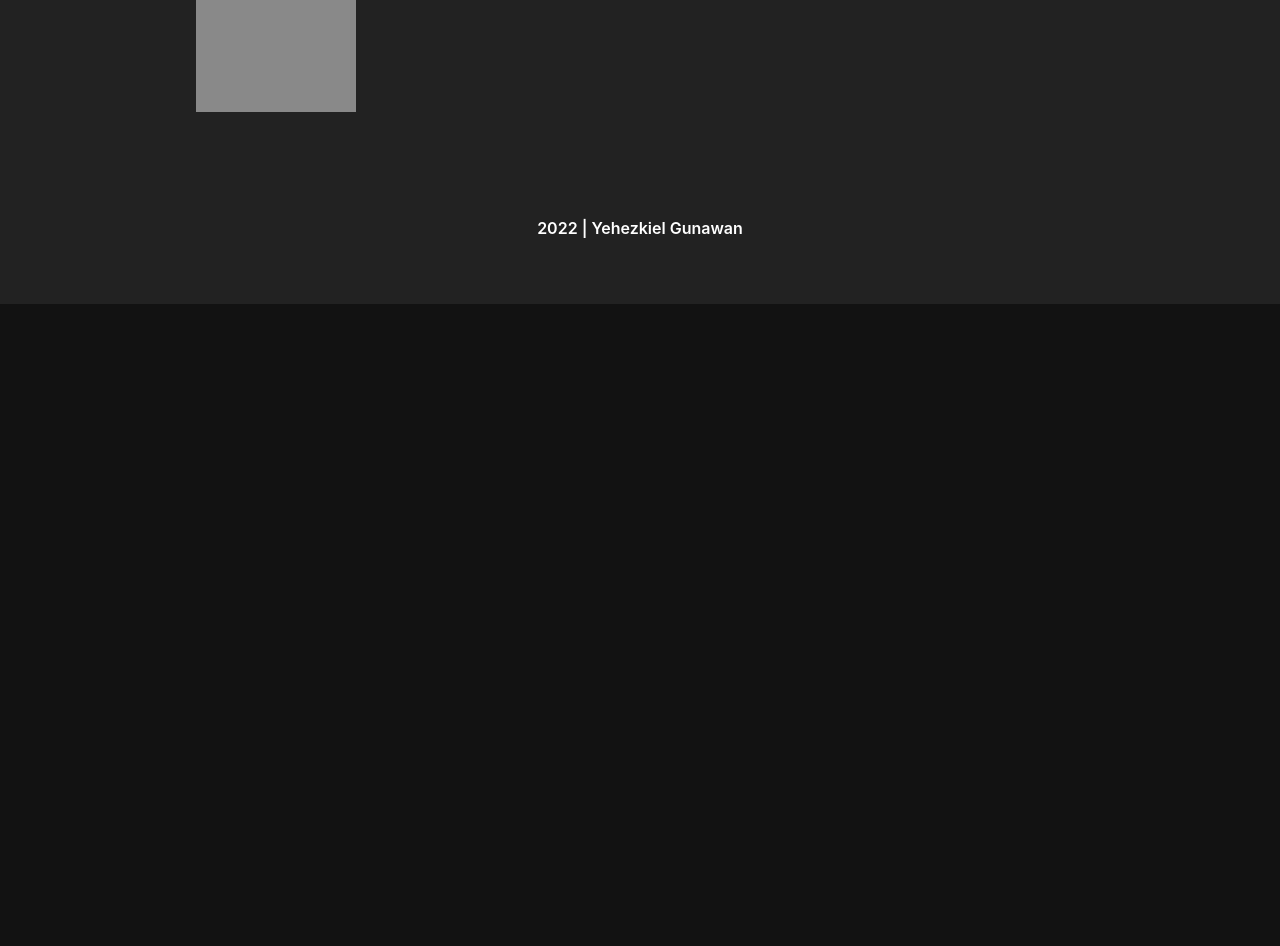
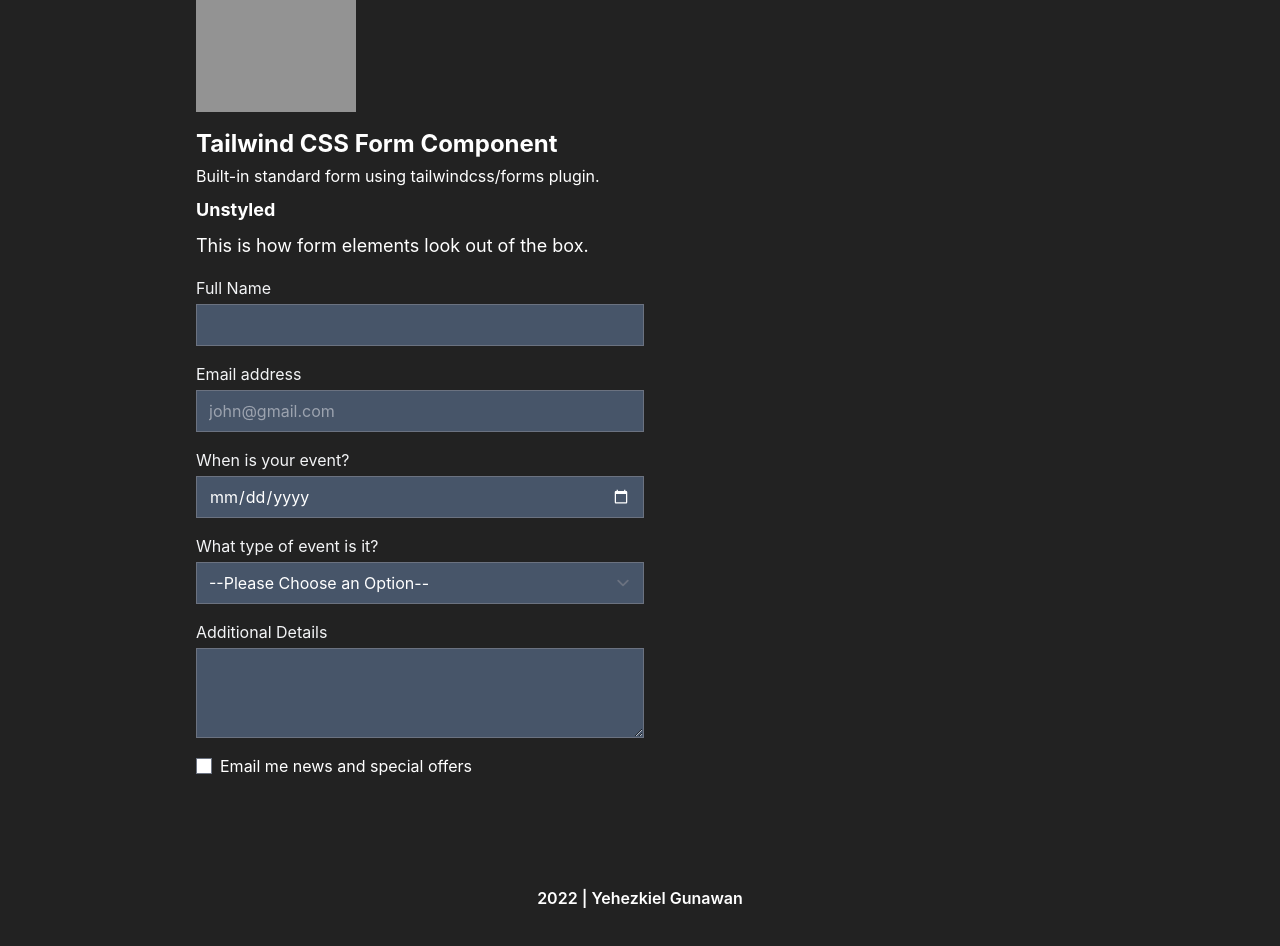
Before and after one commit to yehezkielgunawan/yehez-nexttailwind-starter, a Next.js app: page /components in a window 1280 px wide. Shown: the part 920-1866 px from the top of the page. Before the commit the page ends 1224 px from the top, so only its background shows below. Built offline with nearby package versions, Linux system fonts and the light colour scheme; grey boxes are pictures that could not be loaded.

Commit message:
feat(Unstyled Input, Select, and Textarea): :sparkles: make unstyled input, select, and textarea

```diff
--- /dev/null
+++ b/src/components/forms/UnstyledInput.tsx
@@ -0,0 +1,47 @@
+import React from "react";
+
+import clsxm from "@/lib/helpers/clsxm";
+
+export type UnstyledInputProps = {
+  className?: string;
+  labelName?: string;
+} & React.ComponentPropsWithRef<"input">;
+
+const UnstyledInput = React.forwardRef<HTMLInputElement, UnstyledInputProps>(
+  ({ labelName, className, ...rest }, ref) => {
+    if (labelName) {
+      if (rest.type === "checkbox") {
+        return (
+          <label className="inline-flex items-center">
+            <input
+              ref={ref}
+              className={clsxm(className)}
+              type="checkbox"
+              {...rest}
+            />
+            <span className="ml-2">{labelName}</span>
+          </label>
+        );
+      }
+      return (
+        <label className="block">
+          <span className="text-gray-700 dark:text-gray-100">{labelName}</span>
+          <input
+            ref={ref}
+            className={clsxm("mt-1 block w-full dark:bg-slate-600 dark:placeholder:text-gray-400", className)}
+            {...rest}
+          />
+        </label>
+      );
+    }
+    return (
+      <input
+        ref={ref}
+        className={clsxm("mt-1 block w-full", className)}
+        {...rest}
+      />
+    );
+  }
+);
+
+export default UnstyledInput;
--- /dev/null
+++ b/src/components/forms/UnstyledSelect.tsx
@@ -0,0 +1,55 @@
+import React from "react";
+
+import clsxm from "@/lib/helpers/clsxm";
+
+export type UnstyledSelectProps = {
+  className?: string;
+  labelName?: string;
+  defaultValue?: string;
+  optionList: Array<string>;
+} & React.ComponentPropsWithRef<"select">;
+
+const UnstyledSelect = React.forwardRef<HTMLSelectElement, UnstyledSelectProps>(
+  ({ className, labelName, defaultValue, optionList, ...rest }, ref) => {
+    if (labelName) {
+      return (
+        <label className="block">
+          <span className="text-gray-700 dark:text-gray-100">{labelName}</span>
+          <select
+            ref={ref}
+            className={clsxm("mt-1 block w-full dark:bg-slate-600",className)}
+            {...rest}
+          >
+            {!defaultValue && (
+              <option value="">--Please Choose an Option--</option>
+            )}
+            {optionList.map((singleOption, index) => {
+              return (
+                <option key={index} value={singleOption}>
+                  {singleOption}
+                </option>
+              );
+            })}
+          </select>
+        </label>
+      );
+    }
+    return (
+      <select
+        ref={ref}
+        className={clsxm("mt-1 block w-full", className)}
+        {...rest}
+      >
+        {optionList.map((singleOption, index) => {
+          return (
+            <option key={index} value={singleOption}>
+              {singleOption}
+            </option>
+          );
+        })}
+      </select>
+    );
+  }
+);
+
+export default UnstyledSelect;
--- /dev/null
+++ b/src/components/forms/UnstyledTextArea.tsx
@@ -0,0 +1,37 @@
+import React from "react";
+
+import clsxm from "@/lib/helpers/clsxm";
+
+export type UnstyledTextAreaProps = {
+  className?: string;
+  labelName?: string;
+} & React.ComponentPropsWithRef<"textarea">;
+
+const UnstyledTextArea = React.forwardRef<
+  HTMLTextAreaElement,
+  UnstyledTextAreaProps
+>(({ labelName, className, ...rest }, ref) => {
+  if (labelName) {
+    return (
+      <label className="block">
+        <span className="text-gray-700 dark:text-gray-100">{labelName}</span>
+        <textarea
+          ref={ref}
+          className={clsxm("mt-1 block w-full dark:bg-slate-600", className)}
+          rows={3}
+          {...rest}
+        ></textarea>
+      </label>
+    );
+  }
+  return (
+    <textarea
+      ref={ref}
+      className={clsxm("mt-1 block w-full", className)}
+      rows={3}
+      {...rest}
+    ></textarea>
+  );
+});
+
+export default UnstyledTextArea;
--- a/src/pages/components.tsx
+++ b/src/pages/components.tsx
@@ -2,6 +2,9 @@
 
 import Button from "@/components/buttons/Button";
 import ButtonLink from "@/components/buttons/ButtonLink";
+import UnstyledInput from "@/components/forms/UnstyledInput";
+import UnstyledSelect from "@/components/forms/UnstyledSelect";
+import UnstyledTextArea from "@/components/forms/UnstyledTextArea";
 import ArrowLink from "@/components/links/ArrowLink";
 import PrimaryLink from "@/components/links/PrimaryLink";
 import UnderlineLink from "@/components/links/UnderlineLink";
@@ -10,6 +13,13 @@
 import Layout from "@/layouts/Layout";
 
 const Components = () => {
+  const optionListValuesExample = [
+    "Corporate Event",
+    "Wedding",
+    "Birthday Party",
+    "Other",
+  ];
+
   return (
     <Layout>
       <main className="min-h-screen py-10">
@@ -147,6 +157,37 @@
               alt="Icon example"
             />
           </li>
+          <li className="space-y-1">
+            <h3>Tailwind CSS Form Component</h3>
+            <p>Built-in standard form using tailwindcss/forms plugin.</p>
+            <div className="py-1">
+              <h4>Unstyled</h4>
+              <p className="mt-2 text-lg">
+                This is how form elements look out of the box.
+              </p>
+              <div className="mt-4 max-w-md">
+                <div className="flex flex-col gap-4">
+                  <UnstyledInput labelName="Full Name" type="text" />
+                  <UnstyledInput
+                    labelName="Email address"
+                    placeholder="john@gmail.com"
+                    type="email"
+                  />
+                  <UnstyledInput labelName="When is your event?" type="date" />
+                  <UnstyledSelect
+                    labelName="What type of event is it?"
+                    optionList={optionListValuesExample}
+                  />
+                  <UnstyledTextArea labelName="Additional Details" />
+
+                  <UnstyledInput
+                    type="checkbox"
+                    labelName="Email me news and special offers"
+                  />
+                </div>
+              </div>
+            </div>
+          </li>
         </ol>
       </main>
     </Layout>
```
